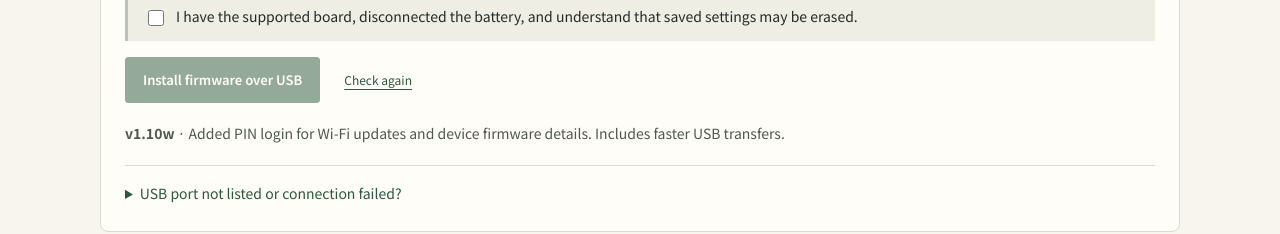
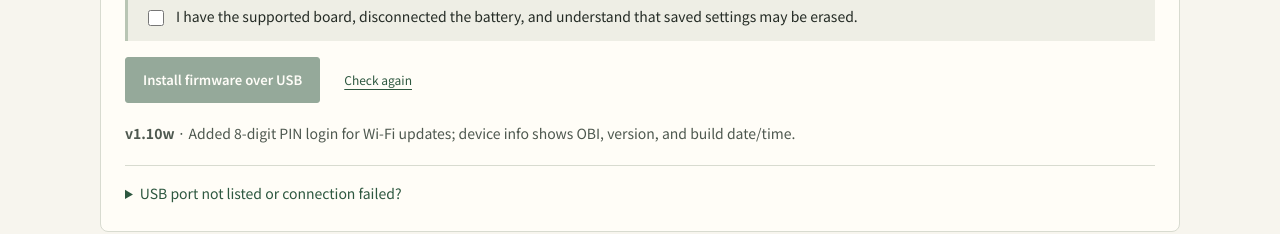
Before and after one commit to MayDayCom/mayday-obi, a plain HTML site: page en/index.html in a window 1280 px wide. Shown: the part 1085-1319 px from the top of the page. Drawn offline with Linux system fonts and the light colour scheme; no server answers.

Commit message:
docs: align installer notes with v1.10w

```diff
--- a/en/index.html
+++ b/en/index.html
@@ -64,7 +64,7 @@
           <button class="install-retry" id="firmware-retry" type="button" hidden>Check again</button>
         </div>
         <p class="install-note" id="firmware-file-note" role="status" aria-live="polite"></p>
-        <p class="install-note"><strong>v1.10w</strong> · Added PIN login for Wi-Fi updates and device firmware details. Includes faster USB transfers.</p>
+        <p class="install-note"><strong>v1.10w</strong> · Added 8-digit PIN login for Wi-Fi updates; device info shows OBI, version, and build date/time.</p>
         <details class="install-help"><summary>USB port not listed or connection failed?</summary><p>Use a data cable, not a charge-only cable, and close other serial monitor programs. If the board still does not appear, hold BOOT, briefly press RESET, release BOOT, then reconnect. Button names and steps can vary by board.</p></details>
         <noscript><p class="install-note">JavaScript is required for web installation. Enable JavaScript in your browser and reload this page.</p></noscript>
       </article>
```
